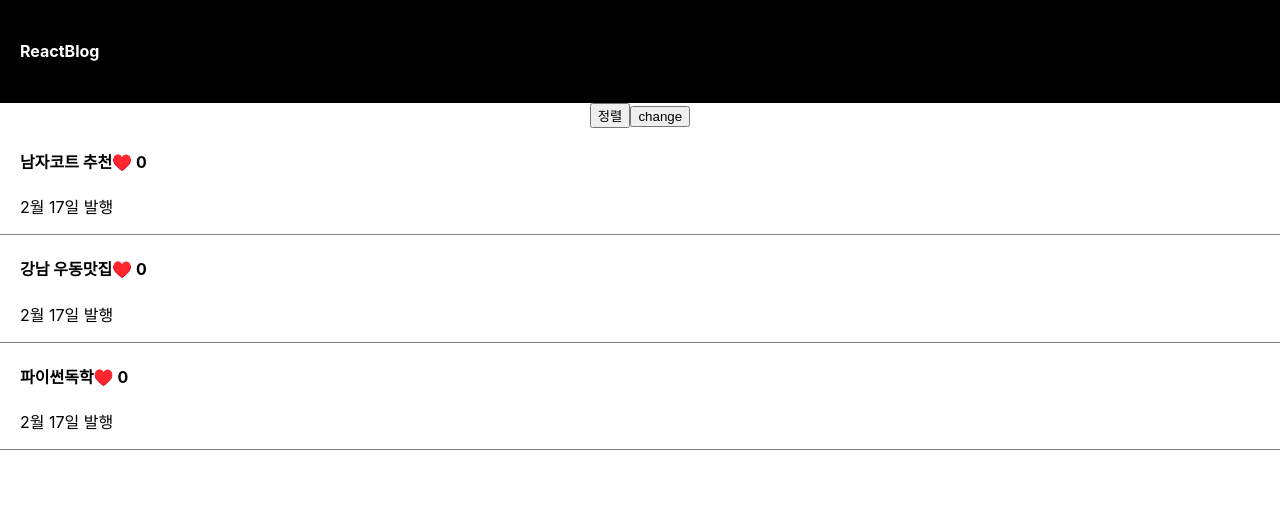
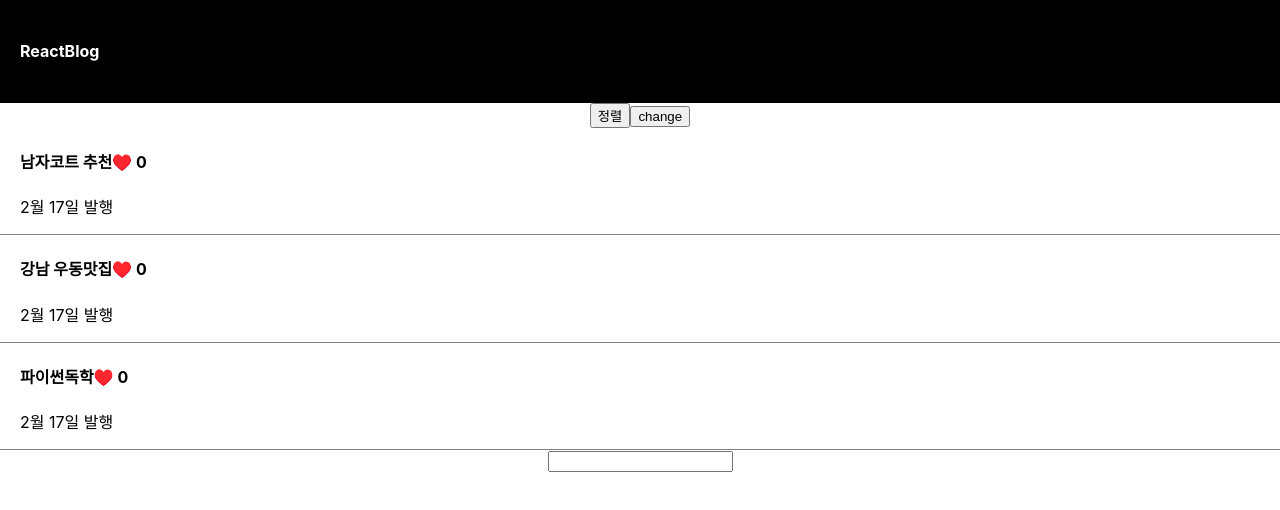
Before and after one commit to mangs2e/react-blog, a React (Create React App) app: page / in a window 1280 px wide. Shown: the top 510 px of the page. Built offline with nearby package versions, Linux system fonts and the light colour scheme.

Commit message:
input 이벤트 처리 학습

```diff
--- a/src/App.js
+++ b/src/App.js
@@ -9,6 +9,7 @@ function App() {
   let [like, updateLike] = useState([0, 0, 0]);
   let [modal, setModal] = useState('close');
   let [detailedTitle, setTitle] = useState(0);
+  let [inputValue, setInputValue] = useState('');
 
   return (
     <div className="App">
@@ -43,7 +44,7 @@ function App() {
               setTitle(i);
             }}>{title[i]}
             <span onClick={(e)=>{
-              e.stopPropagation();
+              e.stopPropagation(); //이벤트 버블링 막아주는 함수
               let copy = [...like];
               copy[i] = copy[i] + 1;
               updateLike(copy)
@@ -53,6 +54,10 @@ function App() {
           )
         })
       }
+
+      {/* 글 발행 기능 */}
+      <input onInput={(e) => {
+        setInputValue(e.target.value)}}></input>
 
       {/* 모달 상세페이지 컴포넌트 생성(조건문 사용) */}
       {
```
